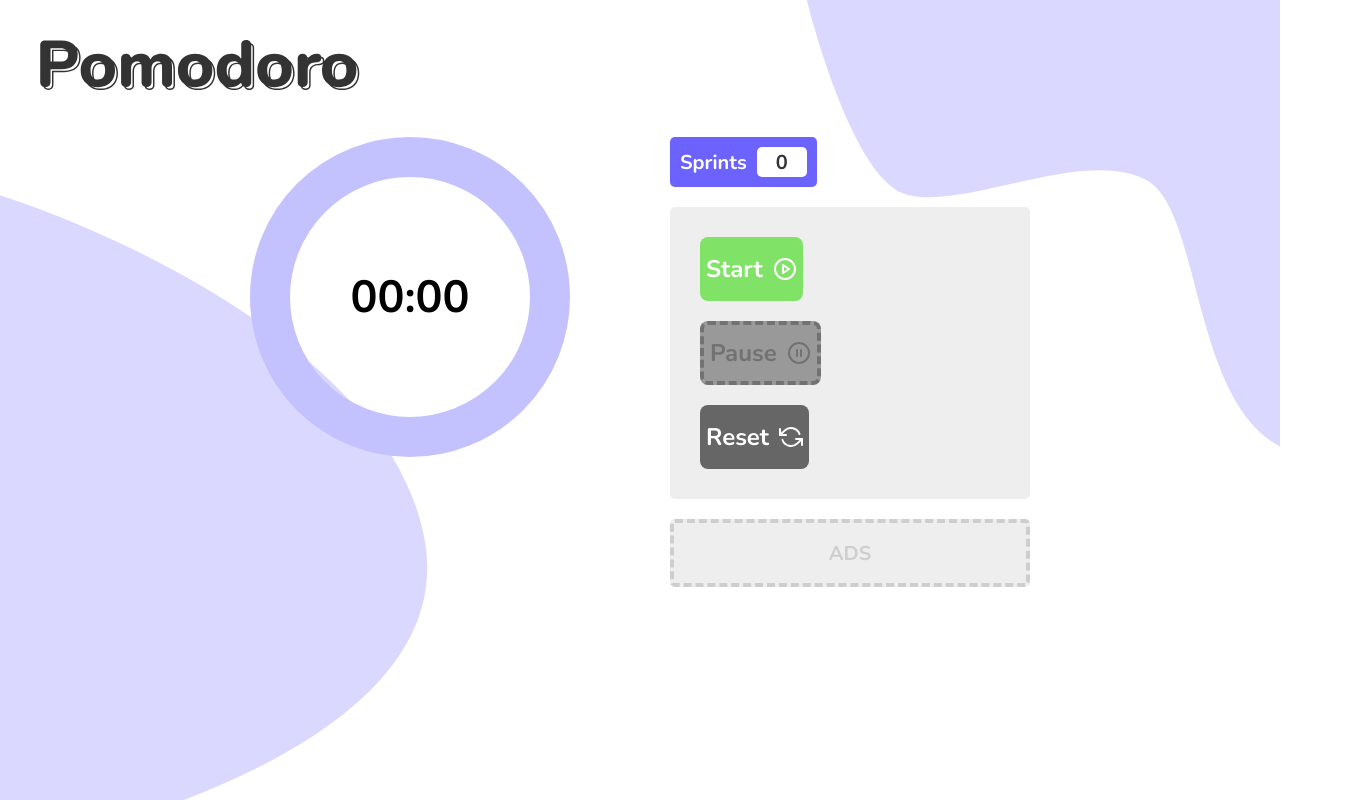
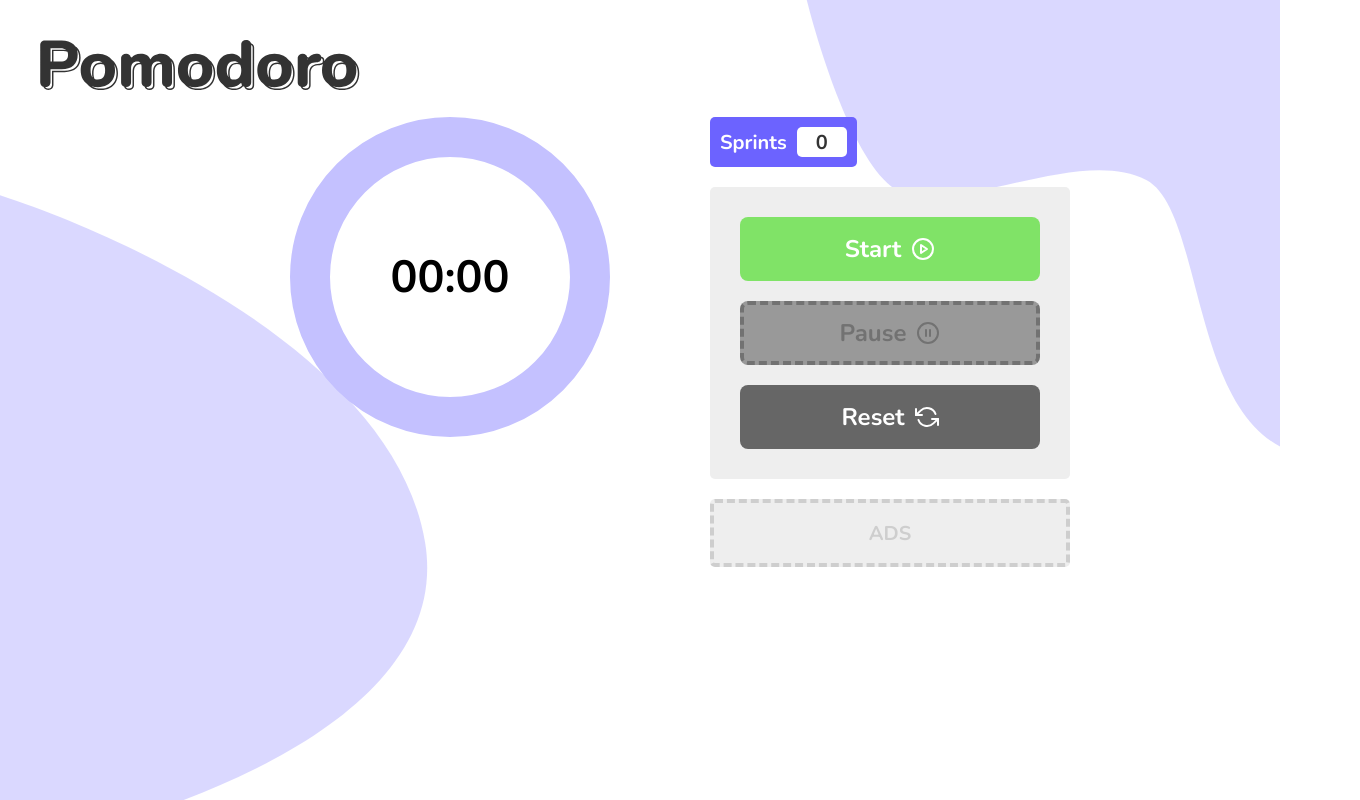
Before and after one commit to samuelguedesalves/Pomodoro, a React (Create React App) app: page /app in a window 1280 px wide. Shown: the whole page, 1360 px wide, since content can reach past the window. Built offline with nearby package versions, Linux system fonts and the light colour scheme; the HTML template or start-up script is replaced by a standard one.

Commit message:
style update

```diff
--- a/public/index.html
+++ b/public/index.html
@@ -14,11 +14,9 @@
 
     <title>Pomodoro</title>
 
-    <script src="https://cdn.purpleads.io/load.js" id="purpleads-client" data-publisher="3280552ea610770a215fa2206e862b87:483b19a912674da0427ad1b44bb12b750eff51f620d98c19527ecdf18ce4551ccb62b984269935cf68bf0346203324d8d4fbda66357ad27a2f53cfed6b9c2998"></script>
-
   </head>
   <body>
-    <noscript>You need to enable JavaScript to run this app.</noscript>
+    <noscript>Welcome to Productivity.</noscript>
     <div id="root"></div>
   </body>
 </html>
--- a/src/App.css
+++ b/src/App.css
@@ -8,12 +8,13 @@
 }
 
 .App{
-  padding: 5vh;
+  padding: 40px;
+  min-width: 1280px;
 }
 
 .header{
   width: 100%;
-  margin-bottom: 5vh;
+  margin-bottom: 20px;
 }
 
 .header img{
@@ -21,7 +22,7 @@
 }
 
 .button{
-  width: fit-content;
+  width: auto;
   border-radius: 1vh;
   border: none;
   background-color: #6C63FF;
--- a/src/components/firt-steps/index.js
+++ b/src/components/firt-steps/index.js
@@ -138,7 +138,7 @@ function FirstSteps ({ UndrawTask, OfficeWork, DrinkCoffee }) {
                                     marginRight:20 }}
                                     onClick={ () => skipNextStep(0) }
                             >
-                                <Icon.ArrowLeftCircle style={{marginRight: 10}} />
+                                <Icon.ArrowLeftCircle size="4vh" style={{marginRight: 10}} />
                                 Passo anterior
                             </button>
 
@@ -153,7 +153,7 @@ function FirstSteps ({ UndrawTask, OfficeWork, DrinkCoffee }) {
                                 onClick={ () => skipNextStep(2) }
                             >
                                 Proximo passo
-                                <Icon.ArrowRightCircle style={{marginLeft: 10}} />
+                                <Icon.ArrowRightCircle size="4vh" style={{marginLeft: 10}} />
                             </button>
                         </>
                         :
@@ -169,7 +169,7 @@ function FirstSteps ({ UndrawTask, OfficeWork, DrinkCoffee }) {
                                     marginRight:20 }}
                                 onClick={ () => skipNextStep(1) }
                             >
-                                <Icon.ArrowLeftCircle style={{marginRight: 10}} />
+                                <Icon.ArrowLeftCircle size="4vh" style={{marginRight: 10}} />
                                 Passo anterior
                             </button>
 
@@ -184,7 +184,7 @@ function FirstSteps ({ UndrawTask, OfficeWork, DrinkCoffee }) {
                                 onClick={ () => jumpForApp() }
                             >
                                 Ir para a aplicação
-                                <Icon.Clock style={{marginLeft: 10}} />
+                                <Icon.Clock size="4vh" style={{marginLeft: 10}} />
                             </button>
                         </>
                     }
--- a/src/components/welcome/index.js
+++ b/src/components/welcome/index.js
@@ -41,7 +41,7 @@ function Welcome ({ FocusedWork }){
                             margin: "15px auto",
                         }}
                     onClick={ goToSteps }
-                    >Iniciar <Icon.ArrowRightCircle style={{marginLeft: 10}} /> </button>
+                    >Iniciar <Icon.ArrowRightCircle size="4vh" style={{marginLeft: 10}} /> </button>
                 </animated.div>
 
             </div>
```
Also changed, not shown: src/components/application/index.js (line endings or trailing spaces), src/components/application/style.css (line endings or trailing spaces), src/components/chart/index.js (line endings or trailing spaces), src/components/firt-steps/style.css (line endings or trailing spaces), src/components/welcome/style.css (line endings or trailing spaces).
